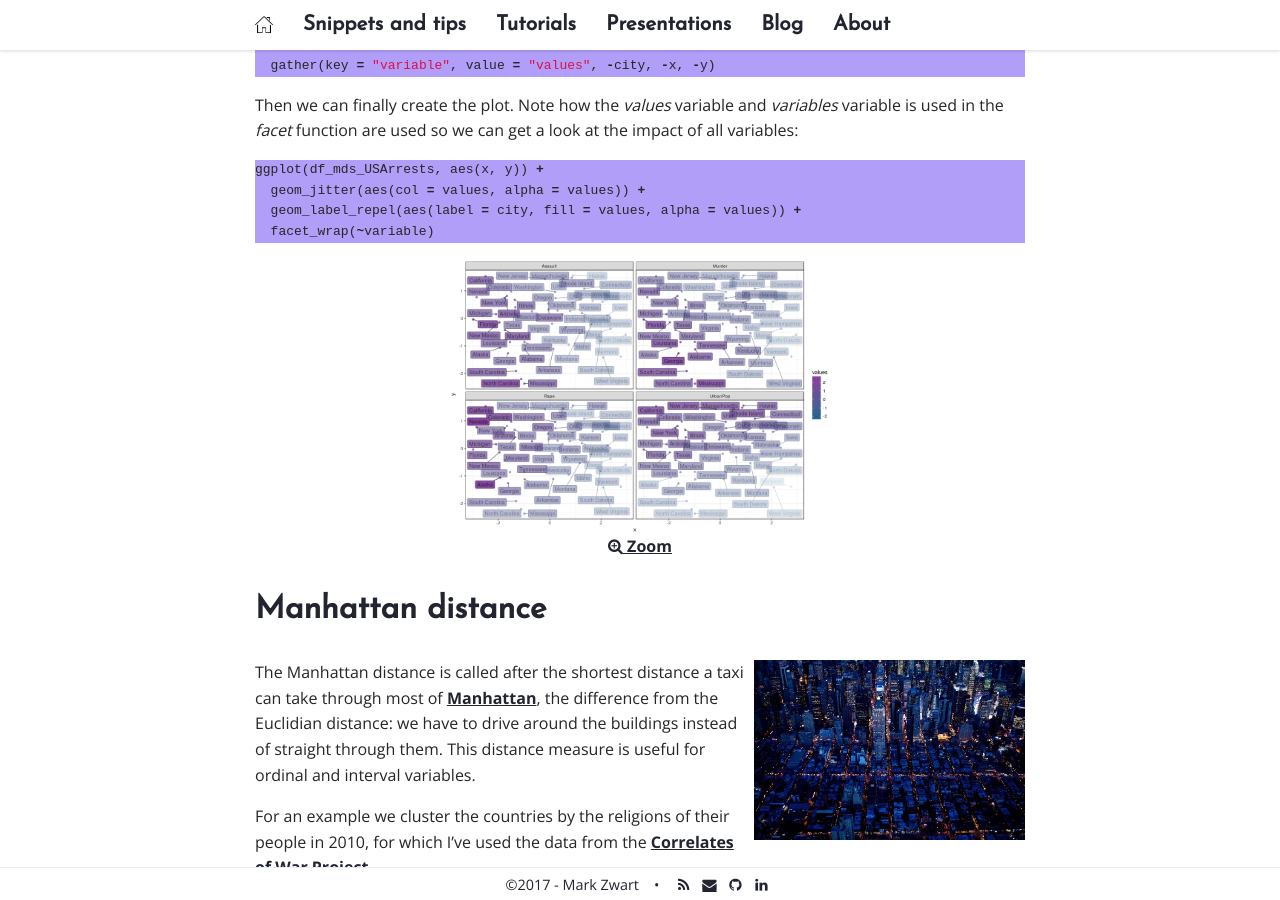
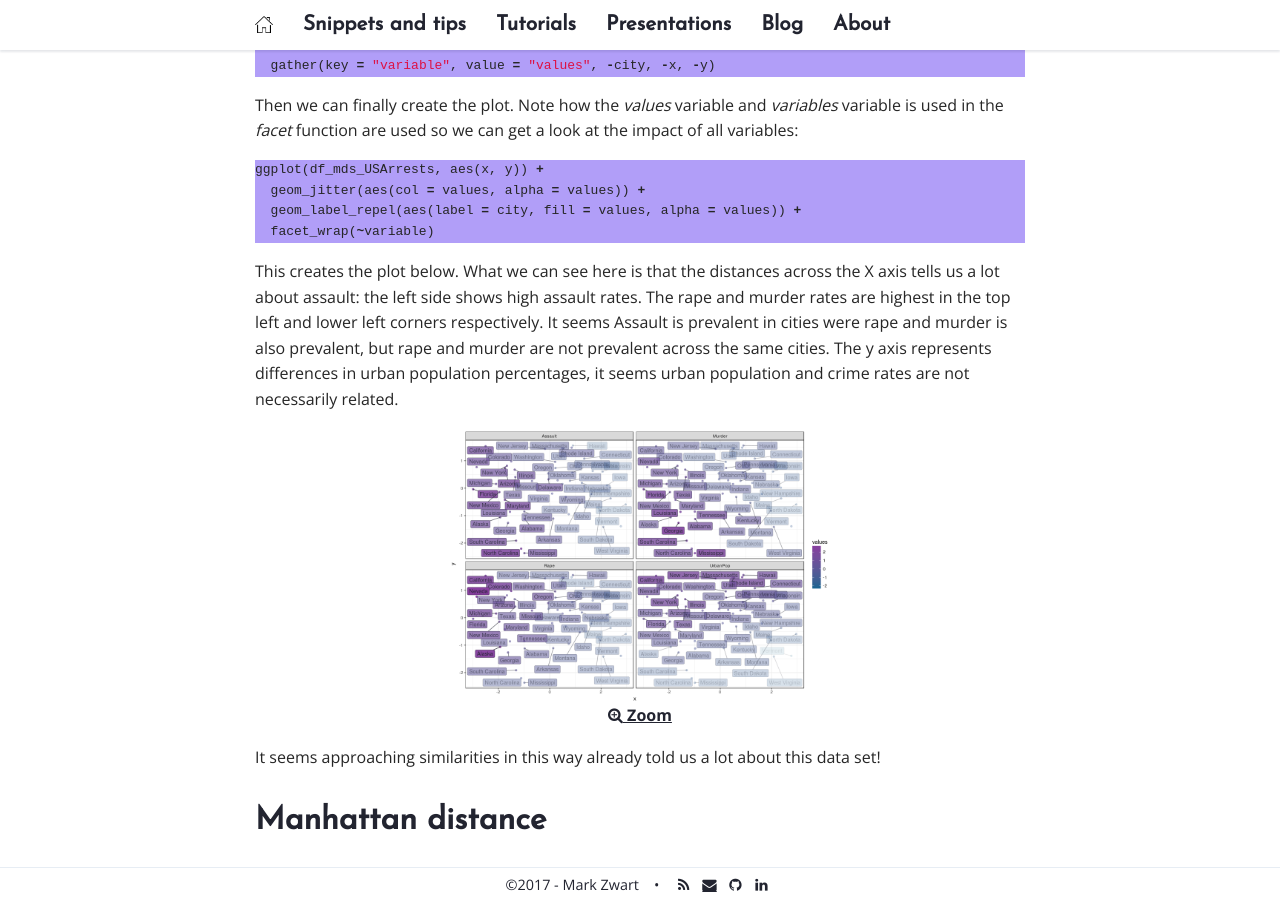
Before and after one commit to mark-me/mark-me.github.io, a Jekyll site: the page built from _pages/tutorials/distance-measures/distance-measures.md, in a window 1280 px wide and 900 px high, scrolled down 2162 px. Built offline with Jekyll 4.4.1, drawn with Linux system fonts in a browser that asks for light colours; nearby versions of some CDN libraries; comment, search, counter and statistics services are not loaded.

Commit message:
Update distance-measures.md

````diff
--- a/_pages/tutorials/distance-measures/distance-measures.md
+++ b/_pages/tutorials/distance-measures/distance-measures.md
@@ -70,12 +70,15 @@ ggplot(df_mds_USArrests, aes(x, y)) +
   geom_label_repel(aes(label = city, fill = values, alpha = values)) +
   facet_wrap(~variable)
 ```
+This creates the plot below. What we can see here is that the distances across the X axis tells us a lot about assault: the left side shows high assault rates. The rape and murder rates are highest in the top left and lower left corners respectively. It seems Assault is prevalent in cities were rape and murder is also prevalent, but rape and murder are not prevalent across the same cities. The y axis represents differences in urban population percentages, it seems urban population and crime rates are not necessarily related.
 
 {:refdef: style="text-align: center;"}
 <a href="/_pages/tutorials/distance-measures/mds-euclidian.png" target="_blank">
 <img src="/_pages/tutorials/distance-measures/mds-euclidian.png" alt="Euclidian MDS" align="center" width="50%" height="50%"/><br>
 <i class='fa fa-search-plus '></i> Zoom</a>
 {: refdef}
+
+It seems approaching similarities in this way already told us a lot about this data set!
 
 # Manhattan distance
 
````
